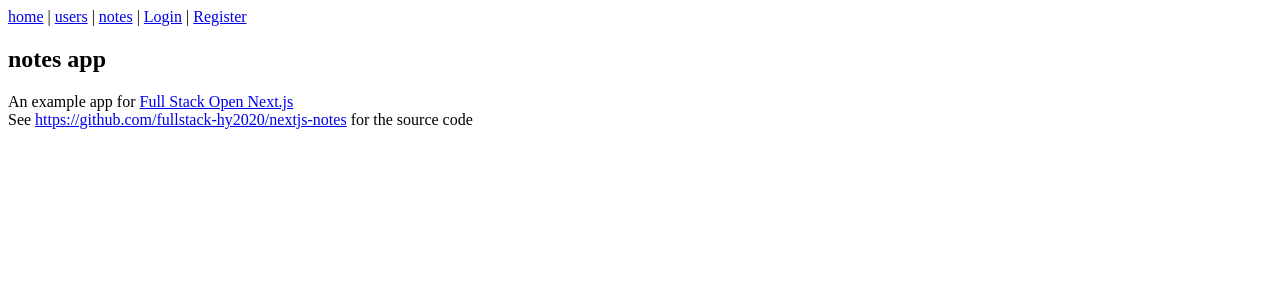
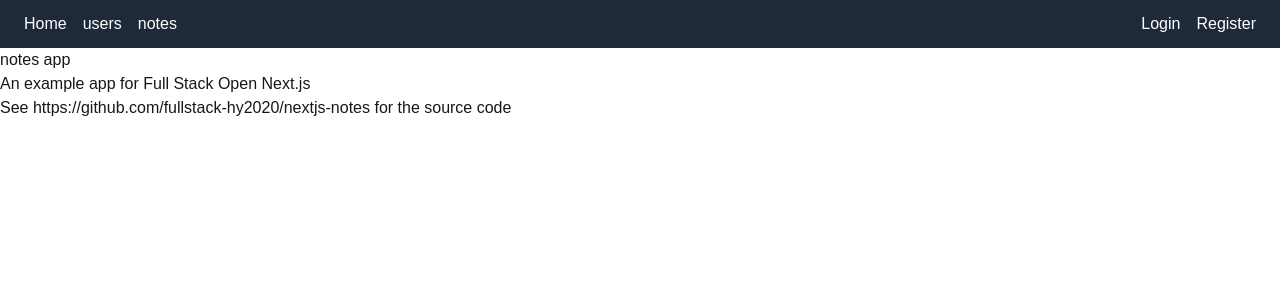
Before and after one commit to gautam4455/fso-nextjs-notes-app, a Next.js app: page / in a window 1280 px wide. Shown: the top 300 px of the page. Built offline with nearby package versions, Linux system fonts and the light colour scheme; no server answers.

Commit message:
Added notification and some styling

```diff
--- a/src/app/actions/notes.ts
+++ b/src/app/actions/notes.ts
@@ -7,7 +7,7 @@ import { addNote, toggleImportance } from "../services/notes";
 import { auth } from "../../../auth";
 
 export const createNote = async (
-  prevState: { error: string },
+  prevState: { error: string; success?: boolean },
   formData: FormData,
 ) => {
   const session = await auth();
@@ -16,14 +16,17 @@ export const createNote = async (
   }
   const content = formData.get("content") as string;
   if (!content || content.length < 10) {
-    return { error: "Note content must be at least 10 characters long" };
+    return {
+      error: "Note content must be at least 10 characters long",
+      success: false,
+    };
   }
   const important = formData.get("important") === "on";
 
   await addNote(content, important);
 
   revalidatePath("/notes"); // Get new data in production instead of stale after npm run build
-  redirect("/notes");
+  return { error: "", success: true };
 };
 
 export const toggleNoteImportance = async (formData: FormData) => {
--- /dev/null
+++ b/src/app/components/NavLink.tsx
@@ -0,0 +1,18 @@
+import Link from "next/link";
+
+interface NavLinkProps {
+  href: string;
+  children: React.ReactNode;
+}
+
+const NavLink = ({ href, children }: NavLinkProps) => {
+  return (
+    <div>
+      <Link href={href} className="hover:text-gray-300">
+        {children}
+      </Link>
+    </div>
+  );
+};
+
+export default NavLink;
--- a/src/app/components/Navbar.tsx
+++ b/src/app/components/Navbar.tsx
@@ -1,33 +1,39 @@
 "use client";
 
 import { signOut, useSession } from "next-auth/react";
-import Link from "next/link";
+
+import NavLink from "./NavLink";
 
 const Navbar = () => {
   const { data: session } = useSession();
 
   return (
-    <nav>
-      <Link href="/">home</Link>
-      {" | "}
-      <Link href="/users">users</Link>
-      {" | "}
-      <Link href="/notes">notes</Link>
-      {" | "}
+    <nav className="bg-gray-800 text-white px-6 py-3 flex items-center gap-4">
+      <NavLink href="/">Home</NavLink>
+      <NavLink href="/users">users</NavLink>
+      <NavLink href="/notes">notes</NavLink>
+
+      <div className="ml-auto flex items-center gap-4">
         {session ? (
           <>
-          <Link href="/notes/new">create new note</Link>
-          {" | "}
-          <em>{session.user?.name} logged in</em>{" "}
-          <button onClick={() => signOut()}>logout</button>
+            <NavLink href="/notes/new">create new note</NavLink>
+            <em className="text-gray-300">
+              {session.user?.name} logged in
+            </em>{" "}
+            <button
+              onClick={() => signOut()}
+              className="bg-gray-600 hover:bg-gray-500 px-3 py-1 rounded text-sm"
+            >
+              logout
+            </button>
           </>
         ) : (
           <>
-          <Link href="/login">Login</Link>
-          {" | "}
-          <Link href="/register">Register</Link>
+            <NavLink href="/login">Login</NavLink>
+            <NavLink href="/register">Register</NavLink>
           </>
         )}
+      </div>
     </nav>
   );
 };
--- /dev/null
+++ b/src/app/components/Notification.tsx
@@ -0,0 +1,21 @@
+"use client";
+
+import { useNotification } from "./NotificationContext";
+
+const Notification = () => {
+  const { message, type } = useNotification();
+
+  if (!message) return null;
+
+  const style = {
+    padding: "10px 16px",
+    marginBottom: "10px",
+    borderRadius: "4px",
+    color: "white",
+    backgroundColor: type === "success" ? "#16a34a" : "#dc2626",
+  };
+
+  return <div style={style}>{message}</div>;
+};
+
+export default Notification;
--- /dev/null
+++ b/src/app/components/NotificationContext.tsx
@@ -0,0 +1,44 @@
+"use client";
+
+import { createContext, useContext, useState } from "react";
+
+type NotificationType = "success" | "error";
+
+type NotificationContentType = {
+  message: string;
+  type: NotificationType;
+  showNotification: (message: string, type?: NotificationType) => void;
+};
+const NotificationContent = createContext<NotificationContentType>({
+  message: "",
+  type: "success",
+  showNotification: () => {},
+});
+
+export const NotificationProvider = ({
+  children,
+}: {
+  children: React.ReactNode;
+}) => {
+  const [message, setMessage] = useState("");
+  const [type, setType] = useState<NotificationType>("success");
+
+  const showNotification = (
+    msg: string,
+    notifType: NotificationType = "success",
+  ) => {
+    setMessage(msg);
+    setType(notifType);
+    setTimeout(() => {
+      setMessage("");
+    }, 5000);
+  };
+
+  return (
+    <NotificationContent value={{ message, type, showNotification }}>
+      {children}
+    </NotificationContent>
+  );
+};
+
+export const useNotification = () => useContext(NotificationContent);
--- a/src/app/layout.tsx
+++ b/src/app/layout.tsx
@@ -1,5 +1,9 @@
+import "./globals.css";
+
 import AuthSessionProvider from "./components/SessionProvider";
 import Navbar from "./components/Navbar";
+import { NotificationProvider } from "./components/NotificationContext";
+import Notification from "./components/Notification";
 
 export default function RootLayout({
   children,
@@ -8,11 +12,15 @@ export default function RootLayout({
 }) {
   return (
     <html lang="en">
-      <body>
+      <body className="min-h-screen bg-background text-foreground">
         <AuthSessionProvider>
-          <Navbar />
+          <NotificationProvider>
+            <Navbar />
 
-          {children}
+            <Notification />
+
+            {children}
+          </NotificationProvider>
         </AuthSessionProvider>
       </body>
     </html>
--- a/src/app/notes/new/page.tsx
+++ b/src/app/notes/new/page.tsx
@@ -1,11 +1,28 @@
 "use client";
 
-import { useActionState } from "react";
+import { useActionState, useEffect } from "react";
+import { useRouter } from "next/navigation";
 
 import { createNote } from "@/app/actions/notes";
+import { useNotification } from "@/app/components/NotificationContext";
 
 const NewNote = () => {
-  const [state, formAction] = useActionState(createNote, { error: "" });
+  const [state, formAction] = useActionState(createNote, {
+    error: "",
+    success: false,
+  });
+
+  const { showNotification } = useNotification();
+
+  const router = useRouter();
+
+  useEffect(() => {
+    if (state.success) {
+      showNotification("Note created successfully");
+      router.push("/notes");
+    }
+  }, [state, showNotification, router]);
+
   return (
     <div>
       <h2>Create a new note</h2>
--- a/src/app/notes/page.tsx
+++ b/src/app/notes/page.tsx
@@ -17,25 +17,35 @@ const Notes = async ({
     : allNotes;
 
   return (
-    <div>
-      <h2>Notes</h2>
+    <div className="max-w-2xl mx-auto p-6">
+      <h2 className="text-2xl font-bold mb-4">Notes</h2>
 
       {/* Client Component Solution */}
       {/* <NoteList notes={allNotes} /> */}
 
       {/* Server Somponent Solution */}
-      <div>
-        <Link href={showImportant ? "/notes" : "/notes?important=true"}>
+      <div className="mb-4">
+        <Link
+          href={showImportant ? "/notes" : "/notes?important=true"}
+          className="text-blue-600 hover:underline"
+        >
           {showImportant ? "show all" : "show important only"}
         </Link>
       </div>
 
-      <ul>
+      <ul className="space-y-2">
         {notes.map((note) => (
-          <li key={note.id}>
-            <Link href={`/notes/${note.id}`}>{note.content}</Link>
+          <li key={note.id} className="border round p-3 hover:bg-gray-50">
+            <Link
+              href={`/notes/${note.id}`}
+              className="text-blue-600 hover:underline"
+            >
+              {note.content}
+            </Link>
 
-            {note.important && <strong> (important)</strong>}
+            {note.important && (
+              <strong className="ml-2 text-amber-600">(important)</strong>
+            )}
           </li>
         ))}
       </ul>
```
Lines whose indentation alone changed are shown as unchanged.
